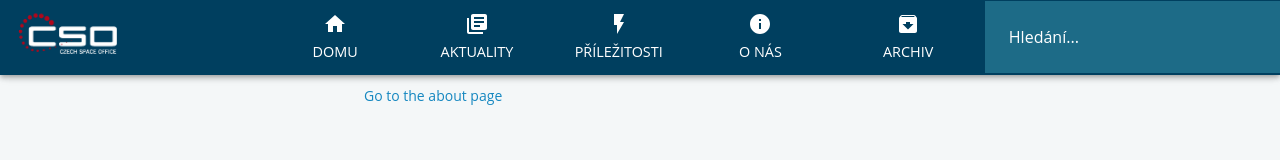
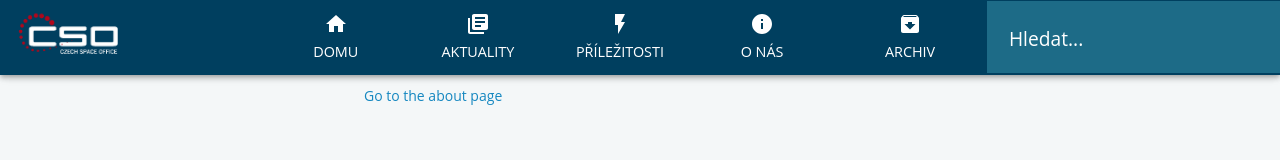
Before and after one commit to Void0Walker/czech-space, a Next.js app: page /cs in a window 1280 px wide. Shown: the top 160 px of the page. Built offline with nearby package versions, Linux system fonts and the light colour scheme; a web font is replaced by a local one.

Commit message:
pre-production, added search

```diff
--- a/components/common/AppBar.jsx
+++ b/components/common/AppBar.jsx
@@ -6,6 +6,7 @@ import LibraryBooksIcon from "@material-ui/icons/LibraryBooks";
 import FlashOnIcon from "@material-ui/icons/FlashOn";
 import ArchiveIcon from "@material-ui/icons/Archive";
 import Router, { useRouter } from "next/router";
+import SearchAutocomplete from "../../components/common/SearchAutocomplete";
 
 const useStyles = makeStyles((theme) => ({
   root: {
@@ -112,7 +113,7 @@ const useStyles = makeStyles((theme) => ({
     color: "white",
   },
   search: {
-    padding: 24,
+    padding: 8,
     width: "25%",
     textAlign: "left",
     marginLeft: "auto",
@@ -132,7 +133,7 @@ const useStyles = makeStyles((theme) => ({
   },
 }));
 
-export default function ButtonAppBar() {
+export default function ButtonAppBar({ apiUrl }) {
   const classes = useStyles();
   let path = useRouter();
   path = path.pathname;
@@ -206,7 +207,7 @@ export default function ButtonAppBar() {
           <Typography className={classes.navigationText}>ARCHIV</Typography>
         </div>
         <div className={classes.search}>
-          <Typography>Hledání...</Typography>
+          <SearchAutocomplete apiUrl={apiUrl}></SearchAutocomplete>
         </div>
       </AppBar>
     </div>
--- /dev/null
+++ b/components/common/SearchAutocomplete.jsx
@@ -0,0 +1,132 @@
+import React from "react";
+import TextField from "@material-ui/core/TextField";
+import Autocomplete from "@material-ui/lab/Autocomplete";
+import CircularProgress from "@material-ui/core/CircularProgress";
+import { useRouter } from "next/router";
+import { withStyles } from "@material-ui/core/styles";
+
+const categoryMap = {
+  News: "/cs/aktuality",
+  Opportunities: "/cs/prilezitosti",
+};
+
+const CssTextField = withStyles({
+  root: {
+    maxWidth: "100%",
+    "& label.Mui-focused": {
+      // color: "white",
+      color: "white",
+    },
+    "& .MuiInput-underline:after": {
+      borderBottomColor: "transparent",
+      // color: "white",
+    },
+    "& .MuiOutlinedInput-root": {
+      "& fieldset": {
+        borderColor: "transparent",
+        // borderWidth: "2px",
+        color: "black",
+      },
+      "&:hover fieldset": {
+        borderColor: "transparent",
+        color: "black",
+      },
+      "&.Mui-focused fieldset": {
+        borderColor: "transparent",
+        color: "black",
+      },
+    },
+  },
+})(TextField);
+
+export default function Asynchronous({ apiUrl, fullWidth }) {
+  const router = useRouter();
+  const handleTextFieldSet = (event, value) => {
+    console.log(value);
+    value ? router.push(`${categoryMap[value.category]}/${value.slug}`) : "";
+  };
+
+  const [open, setOpen] = React.useState(false);
+  const [options, setOptions] = React.useState([]);
+  const loading = open && options.length === 0;
+
+  React.useEffect(() => {
+    let active = true;
+
+    if (!loading) {
+      return undefined;
+    }
+
+    (async () => {
+      let response = await fetch(`${apiUrl}/articles`);
+      response = await response.json();
+
+      if (active) {
+        setOptions(
+          response.map((e) => {
+            return {
+              articleTitle: e.articleTitle,
+              // articleDescription: e.articleDescription,
+              slug: e.slug,
+              category: e.category.categoryName,
+            };
+          })
+        );
+      }
+    })();
+
+    return () => {
+      active = false;
+    };
+  }, [loading]);
+
+  React.useEffect(() => {
+    if (!open) {
+      setOptions([]);
+    }
+  }, [open]);
+
+  return (
+    <Autocomplete
+      id="Async-search-cso"
+      style={{ width: fullWidth ? "100vw" : "100%" }}
+      open={open}
+      onOpen={() => {
+        setOpen(true);
+      }}
+      onClose={() => {
+        setOpen(false);
+      }}
+      onChange={handleTextFieldSet}
+      getOptionSelected={(option, value) =>
+        option.articleTitle === value.articleTitle
+      }
+      getOptionLabel={(option) => option.articleTitle}
+      freeSolo
+      options={options}
+      loading={loading}
+      renderInput={(params) => (
+        <CssTextField
+          {...params}
+          label="Hledat..."
+          variant="outlined"
+          InputLabelProps={{
+            style: { color: "#fff", fontSize: "1.2rem" },
+          }}
+          InputProps={{
+            style: {
+              color: "white",
+            },
+            ...params.InputProps,
+            endAdornment: (
+              <React.Fragment>
+                {loading ? <CircularProgress size={20} /> : null}
+                {params.InputProps.endAdornment}
+              </React.Fragment>
+            ),
+          }}
+        />
+      )}
+    />
+  );
+}
--- a/components/common/mobile/MobileAppBar.jsx
+++ b/components/common/mobile/MobileAppBar.jsx
@@ -2,12 +2,8 @@ import React from "react";
 import { makeStyles, AppBar, Toolbar, IconButton } from "@material-ui/core";
 import ArrowDropDownIcon from "@material-ui/icons/ArrowDropDown";
 import SearchIcon from "@material-ui/icons/Search";
-import Link from "../../Link";
 import MobileDrawer from "./MobileDrawer";
-import MobileList from "./MobileList";
-import Router from "next/router";
-
-// import SearchAutoComplete from "../SearchAutocomplete";
+import SearchAutoComplete from "../SearchAutocomplete";
 
 const useStyles = makeStyles((theme) => ({
   root: {
@@ -62,7 +58,7 @@ export default function MobileAppBar({ apiUrl, layers, auth }) {
             <div>
               <IconButton
                 aria-label="search"
-                style={{ color: "white" }}
+                style={{ color: "white", fontSize: "1rem" }}
                 onClick={handleOpenDropDown}
               >
                 {dropDown ? <ArrowDropDownIcon /> : <SearchIcon />}
@@ -71,13 +67,13 @@ export default function MobileAppBar({ apiUrl, layers, auth }) {
             <MobileDrawer navigationPages={navigationPages} />
           </div>
         </Toolbar>
-        {/* {dropDown ? (
+        {dropDown ? (
           <Toolbar>
             <SearchAutoComplete apiUrl={apiUrl} fullWidth={true} />
           </Toolbar>
         ) : (
           ""
-        )} */}
+        )}
       </AppBar>
     </div>
   );
--- a/components/layouts/Main.jsx
+++ b/components/layouts/Main.jsx
@@ -15,7 +15,7 @@ import MobileAppBar from "../common/mobile/MobileAppBar";
 const useStyles = makeStyles((theme) => ({
   homepageImageContainer: {
     width: "100%",
-    height: "800px",
+    height: "700px",
     [theme.breakpoints.down("sm")]: {
       height: "350px",
     },
@@ -36,7 +36,7 @@ const useStyles = makeStyles((theme) => ({
   },
   homepageText: {
     fontWeight: 600,
-    fontSize: "120px",
+    fontSize: "100px",
     color: "white",
     opacity: 1,
     [theme.breakpoints.down("sm")]: {
@@ -54,10 +54,10 @@ const useStyles = makeStyles((theme) => ({
   },
   articlesButtonContainer: {
     position: "absolute",
-    top: 700,
+    top: 620,
     width: "92%",
     [theme.breakpoints.down("sm")]: {
-      top: 250,
+      top: 270,
     },
     left: 16,
   },
@@ -85,35 +85,49 @@ const useStyles = makeStyles((theme) => ({
 
 export default function Main({ children, ...pageProps }) {
   const classes = useStyles();
-
-  // console.log({ pageProps });
-
+  console.log({ pageProps });
   return (
     <React.Fragment>
       <div style={{ marginBottom: "150px", width: "100%" }}>
         {pageProps.device && pageProps.device === "mobile" ? (
-          <MobileAppBar />
+          <MobileAppBar apiUrl={pageProps.apiUrl} />
         ) : (
-          <AppBar position="fixed" page={pageProps.page} />
+          <AppBar
+            position="fixed"
+            page={pageProps.page}
+            apiUrl={pageProps.apiUrl}
+          />
         )}
         {pageProps.page === "/" ? (
           <div className={classes.homepageImageContainer}>
             <img
-              src="/homepage/heic2007a.jpg"
+              src={
+                pageProps.pageContent.Image
+                  ? pageProps.pageContent.Image[0].url
+                  : "/homepage/heic2007a.jpg"
+              }
               alt="Nasa"
               className={classes.homepageImage}
             />
             {pageProps.device && pageProps.device === "mobile" ? (
               <div className={classes.homepageTextContainer}>
                 <Typography className={classes.homepageTextMobile}>
-                  CZECH SPACE OFFICE
+                  {pageProps.pageContent.Title}
                 </Typography>
               </div>
             ) : (
               <div className={classes.homepageTextContainer}>
-                <Typography className={classes.homepageText}>CZECH</Typography>
+                {/* <Typography className={classes.homepageText}>CZECH</Typography>
                 <Typography className={classes.homepageText}>SPACE</Typography>
-                <Typography className={classes.homepageText}>OFFICE</Typography>
+                <Typography className={classes.homepageText}>OFFICE</Typography> */}
+
+                {pageProps.pageContent.Title.replace(/\s/gi, "\n")
+                  .split("\n")
+                  .map((i) => (
+                    <Typography key={i} className={classes.homepageText}>
+                      {i}
+                    </Typography>
+                  ))}
               </div>
             )}
             <div className={classes.articlesButtonContainer}>
--- a/pages/cs/aktuality/[clanek]/index.js
+++ b/pages/cs/aktuality/[clanek]/index.js
@@ -45,6 +45,6 @@ export async function getServerSideProps(context) {
   };
 
   return {
-    props: { article, bredCrumbPages, pageTitle, device },
+    props: { article, bredCrumbPages, pageTitle, device, apiUrl },
   };
 }
--- a/pages/cs/aktuality/index.js
+++ b/pages/cs/aktuality/index.js
@@ -55,6 +55,7 @@ export default function Aktuality({
 export async function getServerSideProps({ query: { page = 1 }, req }) {
   const ua = parser(req.headers["user-agent"]);
   const pageTitle = "Aktuality | Czech Space";
+  const apiUrl = process.env.API_URL;
   const rootPage = "/cs/aktuality";
   const bredCrumbPages = {
     subpageName: "Aktuality",
@@ -98,6 +99,7 @@ export async function getServerSideProps({ query: { page = 1 }, req }) {
       articleCount,
       page: +page,
       device,
+      apiUrl,
     },
   };
 }
--- a/pages/cs/archiv/index.js
+++ b/pages/cs/archiv/index.js
@@ -34,6 +34,7 @@ export default function Aktuality({ page, bredCrumbPages }) {
 
 export async function getServerSideProps(context) {
   const pageTitle = "Archiv | Czech Space";
+  const apiUrl = process.env.API_URL;
   const ua = parser(context.req.headers["user-agent"]);
   let device = "desktop";
   if (ua.device) {
@@ -49,6 +50,6 @@ export async function getServerSideProps(context) {
   };
 
   return {
-    props: { page, pageTitle, bredCrumbPages, device },
+    props: { page, pageTitle, bredCrumbPages, device, apiUrl },
   };
 }
--- a/pages/cs/o-nas/index.js
+++ b/pages/cs/o-nas/index.js
@@ -85,6 +85,7 @@ export default function Aktuality({
 }
 
 export async function getServerSideProps(context) {
+  const apiUrl = process.env.API_URL;
   const ua = parser(context.req.headers["user-agent"]);
   let device = "desktop";
   let pageContent = await fetch(`${process.env.API_URL}/o-nas`);
@@ -103,6 +104,6 @@ export async function getServerSideProps(context) {
   };
 
   return {
-    props: { page, pageTitle, bredCrumbPages, device, pageContent },
+    props: { page, pageTitle, bredCrumbPages, device, pageContent, apiUrl },
   };
 }
```
Also changed, not shown: pages/cs/prilezitosti/[clanek]/index.js (+21 -12 lines), pages/cs/prilezitosti/index.js (+4 -4 lines), pages/index.js (+4 -3 lines).
